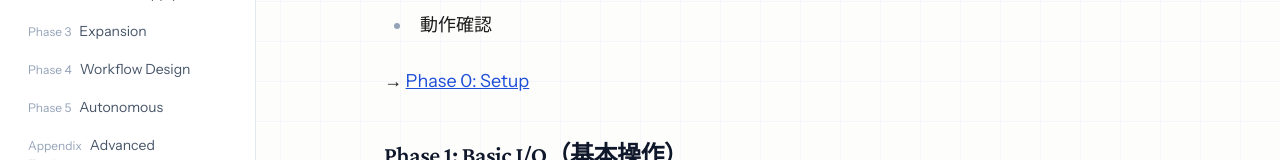
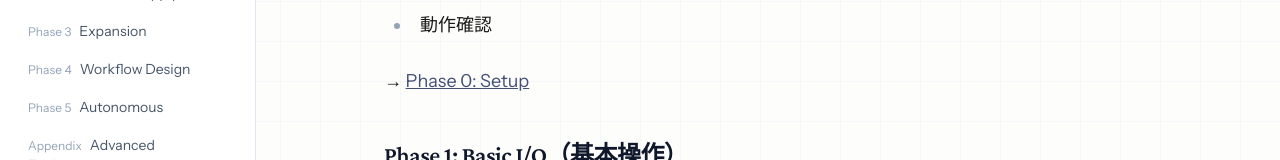
Before and after one commit to thedomainai/10x-productivity-perfect-guide, a Next.js app in the folder web/: page / in a window 1280 px wide. In both pictures the pointer is over the link "Phase 0: Setup". Shown: the part 3732-3892 px from the top of the page. Built offline with nearby package versions, Linux system fonts and the light colour scheme.

Commit message:
auto: web/src/app/globals.css

```diff
--- a/web/src/app/globals.css
+++ b/web/src/app/globals.css
@@ -136,7 +136,7 @@ body::before {
 }
 
 .prose a:hover {
-  color: #1d4ed8;
+  color: #445076;
   text-decoration: underline;
 }
 
```
